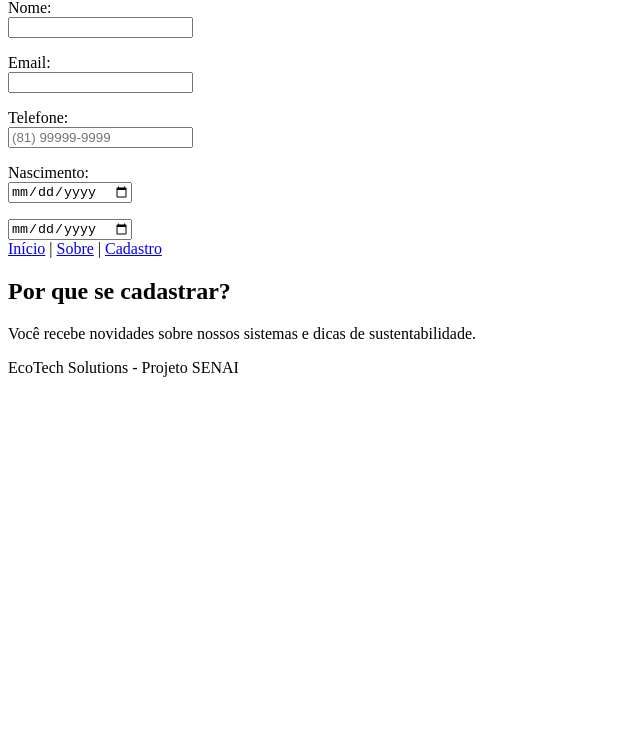
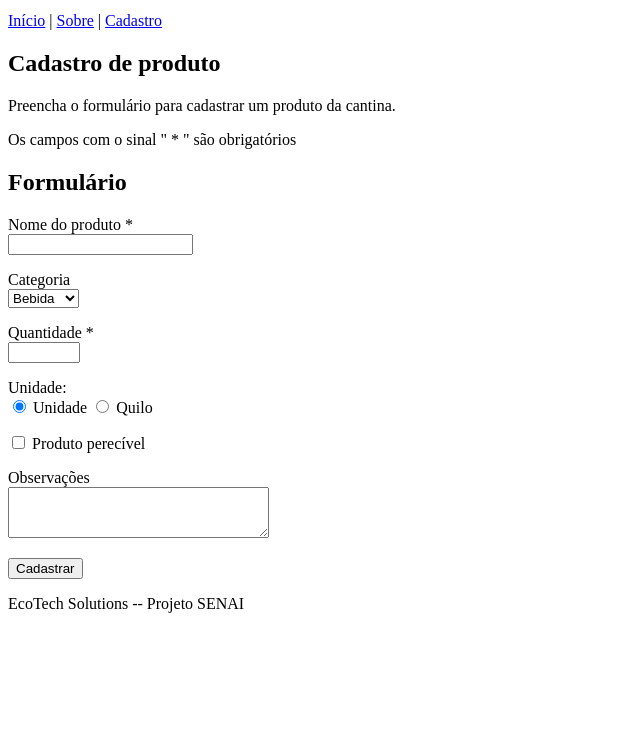
Before and after one commit to morales7-dev/ecotech-site, a plain HTML site: page cadastro.html in a window 1280 px wide. Shown: the part 68-800 px from the top of the page, without its empty margins (0-640 px from the left). Drawn offline with Linux system fonts and the light colour scheme.

Commit message:
Cria formulario de cadastro com validacao

```diff
--- a/cadastro.html
+++ b/cadastro.html
@@ -1,32 +1,79 @@
 <!DOCTYPE html>
 <html lang="pt-BR">
-<h2>cadastro do cliente</h2>
-<form action="#" method="post">
-<p><label for="nome">Nome:</label><br>
-    <input type ="text" id="nome" name="nome"></p>
-<p><label for="email">Email:</label><br>
-    <input type="email" id="email" name="email"></p>
-<p><label for="telefone">Telefone:</label><br>
-    <input type="tel" id="telefone" name="telefone" placeholder="(81) 99999-9999"></p>
-    <p><label for="nascimento">Nascimento:</label><br>
-        <input type="date" for="nascimento"="nascimento" name="nascimento"></p>
-      <input type="date" id="nascimento" name="nascimento">
-
+<head>
+  <meta charset="UTF-8">
+  <title>Cadastro - EcoTech Solutions</title>
+</head>
+<body>
+  <header>
+    <h1>EcoTech Solutions</h1>
     <nav>
       <a href="index.html">Início</a> |
       <a href="sobre.html">Sobre</a> |
       <a href="cadastro.html">Cadastro</a>
     </nav>
-</form>
+  </header>
+
+  <main>
+    <section>
+      <h2>Cadastro de produto</h2>
+      <p>Preencha o formulário para cadastrar um produto da cantina.</p>
+      <p>Os campos com o sinal " * " são obrigatórios </p>
+    </section>
 
     <section>
-      <h2>Por que se cadastrar?</h2>
-      <p>Você recebe novidades sobre nossos sistemas e dicas de sustentabilidade.</p>
+      <h2>Formulário</h2>
+      <form>
+        <!-- Campo 1: nome (obrigatório, mínimo 3 letras) -->
+        <p>
+          <label for="nome">Nome do produto *</label><br>
+          <input type="text" id="nome" required minlength="3">
+        </p>
+
+        <!-- Campo 2: categoria (select) -->
+        <p>
+          <label for="categoria">Categoria</label><br>
+          <select id="categoria">
+            <option>Bebida</option>
+            <option>Salgado</option>
+            <option>Doce</option>
+          </select>
+        </p>
+
+        <!-- Campo 3: quantidade (obrigatório, de 0 a 1000) -->
+        <p>
+          <label for="quantidade">Quantidade *</label><br>
+          <input type="number" id="quantidade" required min="0" max="1000">
+        </p>
+
+        <!-- Campo 4: unidade (radio) -->
+        <p>
+          Unidade:<br>
+          <input type="radio" name="unidade" id="un" checked>
+          <label for="un">Unidade</label>
+          <input type="radio" name="unidade" id="kg">
+          <label for="kg">Quilo</label>
+        </p>
+
+        <!-- Campo 5: checkbox -->
+        <p>
+          <input type="checkbox" id="pereciveis">
+          <label for="pereciveis">Produto perecível</label>
+        </p>
+
+        <!-- Campo 6: textarea -->
+        <p>
+          <label for="obs">Observações</label><br>
+          <textarea id="obs" rows="3" cols="30"></textarea>
+        </p>
+
+        <button type="submit">Cadastrar</button>
+      </form>
     </section>
   </main>
 
   <footer>
-    <p>EcoTech Solutions - Projeto SENAI</p>
+    <p>EcoTech Solutions -- Projeto SENAI</p>
   </footer>
 </body>
 </html>
```
